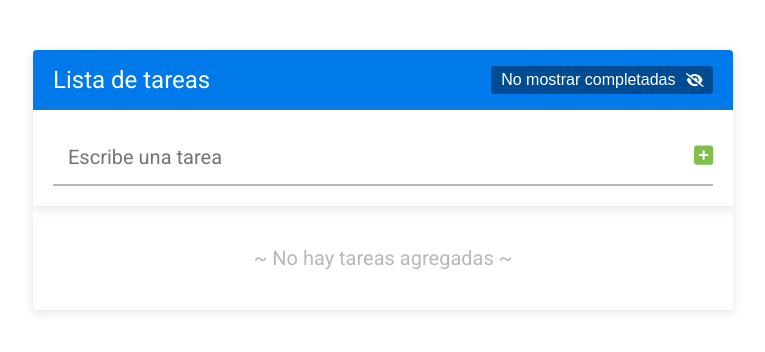
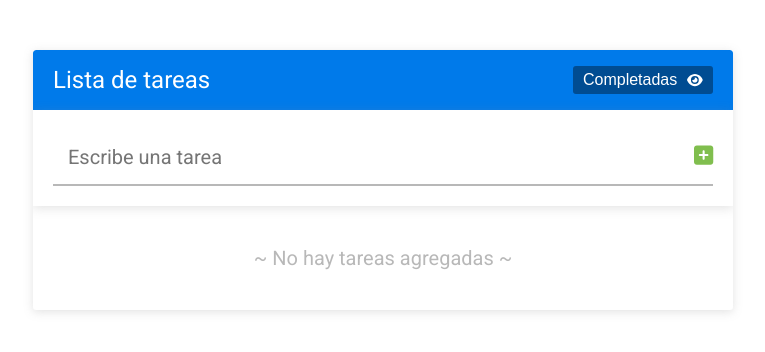
Before and after one commit to alfred3ks/lista_de_tareas, a React (Create React App) app: page / in a window 1280 px wide. Shown: the top 352 px of the page, without its empty margins (257-1022 px from the left). Built offline with nearby package versions, Linux system fonts and the light colour scheme.

Commit message:
Agrego la logica para el boton del header, mostrar o no tareas completadas.

```diff
--- a/src/App.js
+++ b/src/App.js
@@ -11,11 +11,20 @@ const App = () => {
 
   // console.log(tareas);
 
+  const [mostrarCompletadas, cambiarMostrarCompletadas] = useState(false);
+
   return (
     <div className='contenedor'>
-      <Header />
+      <Header
+        mostrarCompletadas={mostrarCompletadas}
+        cambiarMostrarCompletadas={cambiarMostrarCompletadas}
+      />
       <FormularioTareas tareas={tareas} cambiarTareas={cambiarTareas} />
-      <ListaTareas tareas={tareas} cambiarTareas={cambiarTareas} />
+      <ListaTareas
+        tareas={tareas}
+        cambiarTareas={cambiarTareas}
+        mostrarCompletadas={mostrarCompletadas}
+      />
     </div>
   );
 }
--- a/src/components/Header.js
+++ b/src/components/Header.js
@@ -1,17 +1,43 @@
 import React from 'react';
 import { FontAwesomeIcon } from '@fortawesome/react-fontawesome';
-import { faEyeSlash } from '@fortawesome/free-solid-svg-icons';
+import { faEyeSlash, faEye } from '@fortawesome/free-solid-svg-icons';
 
-const Header = () => {
+const Header = ({ mostrarCompletadas, cambiarMostrarCompletadas }) => {
+
+    const toggleCompletadas = () => {
+        cambiarMostrarCompletadas(!mostrarCompletadas)
+    }
     return (
         <header className='header'>
             <h1 className='header__title'>Lista de tareas</h1>
-            <button className='header__button'>
-                No mostrar completadas
-                <FontAwesomeIcon
-                    icon={faEyeSlash}
-                    className='header__icon-button' />
-            </button>
+            {
+                mostrarCompletadas
+                    ?
+                    <button
+                        className='header__button'
+                        onClick={() => {
+                            toggleCompletadas();
+                        }}
+
+                    >
+                        No mostrar completadas
+                        <FontAwesomeIcon
+                            icon={faEyeSlash}
+                            className='header__icon-button' />
+                    </button>
+                    :
+                    <button
+                        className='header__button'
+                        onClick={() => {
+                            toggleCompletadas();
+                        }}
+                    >
+                        Completadas
+                        <FontAwesomeIcon
+                            icon={faEye}
+                            className='header__icon-button' />
+                    </button>
+            }
         </header>
     );
 }
--- a/src/components/ListaTareas.js
+++ b/src/components/ListaTareas.js
@@ -2,7 +2,7 @@
 import React from 'react';
 import Tarea from './Tarea';
 
-const ListaTareas = ({ tareas, cambiarTareas }) => {
+const ListaTareas = ({ tareas, cambiarTareas, mostrarCompletadas }) => {
 
   // Creamos la funcion para editar el input de la tarea, el checkbox:
   const toggleCompletada = (id) => {
@@ -52,6 +52,8 @@ const ListaTareas = ({ tareas, cambiarTareas }) => {
         tareas.length > 0
           ?
           tareas.map((tarea) => {
+
+            if (mostrarCompletadas) {
               return <Tarea
                 key={tarea.id}
                 tarea={tarea}
@@ -59,6 +61,18 @@ const ListaTareas = ({ tareas, cambiarTareas }) => {
                 editarTarea={editarTarea}
                 borrarTarea={borrarTarea}
               />
+              // Si la tarea no esta completada, la devolvemos:
+            } else if (!tarea.completada) {
+              return <Tarea
+                key={tarea.id}
+                tarea={tarea}
+                toggleCompletada={toggleCompletada}
+                editarTarea={editarTarea}
+                borrarTarea={borrarTarea}
+              />
+            }
+            // Si la tarea esta ya completada, no la devolvemos:
+            return;
           })
           :
           <div className='list-tasks__msj'>~ No hay tareas agregadas ~</div>
```
Lines whose indentation alone changed are shown as unchanged.
